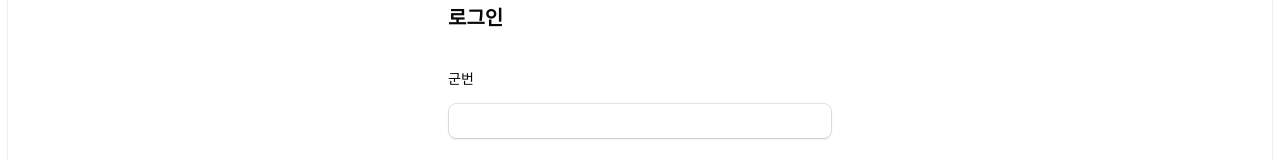
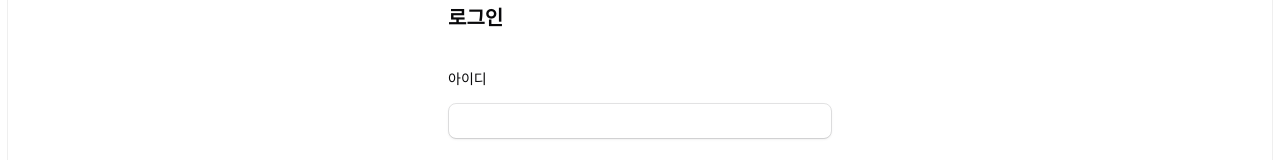
Before and after one commit to seheon99/task-force, a Next.js app: page /sign-in in a window 1280 px wide. Shown: the part 215-375 px from the top of the page. Built offline with nearby package versions, Linux system fonts and the light colour scheme; a web font is replaced by a local one.

Commit message:
fix: update label from '군번' to '아이디' in SignInPage component

```diff
--- a/src/app/(auth)/sign-in/page.tsx
+++ b/src/app/(auth)/sign-in/page.tsx
@@ -80,7 +80,7 @@ export default function SignInPage() {
     >
       <Heading>로그인</Heading>
       <Field>
-        <Label>군번</Label>
+        <Label>아이디</Label>
         <Input
           type="text"
           invalid={!!errors.username}
```
